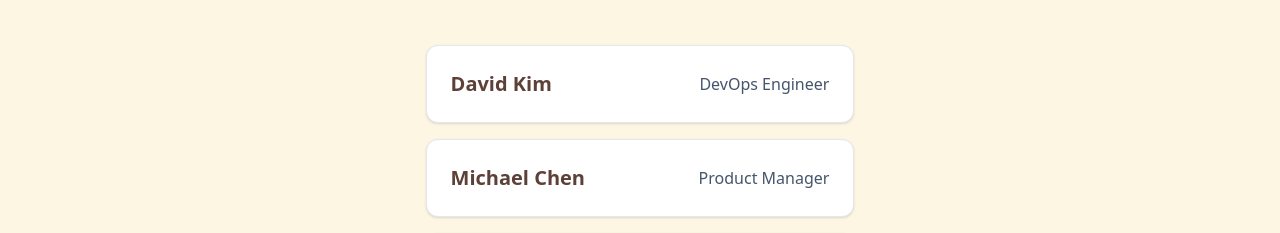
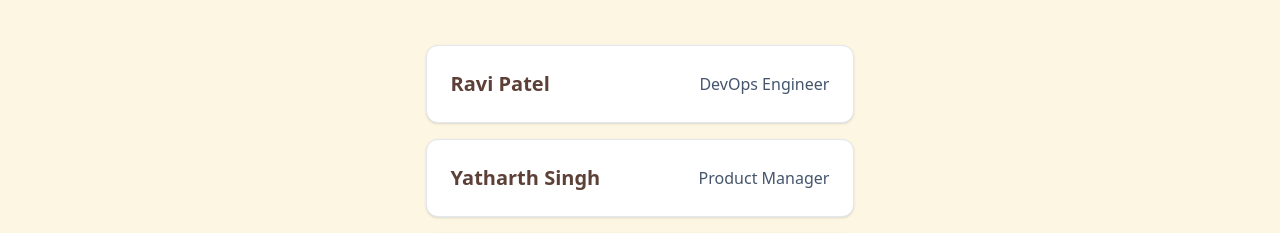
Before and after one commit to RaviPatel94/pixxelhack, a React app: page / in a window 1280 px wide. Shown: the part 1510-1743 px from the top of the page. Built offline with nearby package versions, Linux system fonts and the light colour scheme; the HTML template or start-up script is replaced by a standard one.

Commit message:
Update Element7.jsx

```diff
--- a/src/elements/Element7.jsx
+++ b/src/elements/Element7.jsx
@@ -4,7 +4,7 @@ import React, { useState, useEffect } from "react";
 const teamMembers = [
   {
     id: 1,
-    name: "David Kim",
+    name: "Ravi Patel",
     position: "DevOps Engineer",
     bio: "Infrastructure specialist with deep knowledge of cloud platforms and automation. Always optimizing for performance and reliability.",
     image: "https://images.unsplash.com/photo-1472099645785-5658abf4ff4e?w=150&h=150&fit=crop&crop=face",
@@ -16,7 +16,7 @@ const teamMembers = [
   },
   {
     id: 2,
-    name: "Michael Chen",
+    name: "Yatharth Singh",
     position: "Product Manager",
     bio: "Strategic product leader with expertise in user research and agile methodologies. Loves turning complex problems into simple solutions.",
     image: "https://images.unsplash.com/photo-1507003211169-0a1dd7228f2d?w=150&h=150&fit=crop&crop=face",
```
